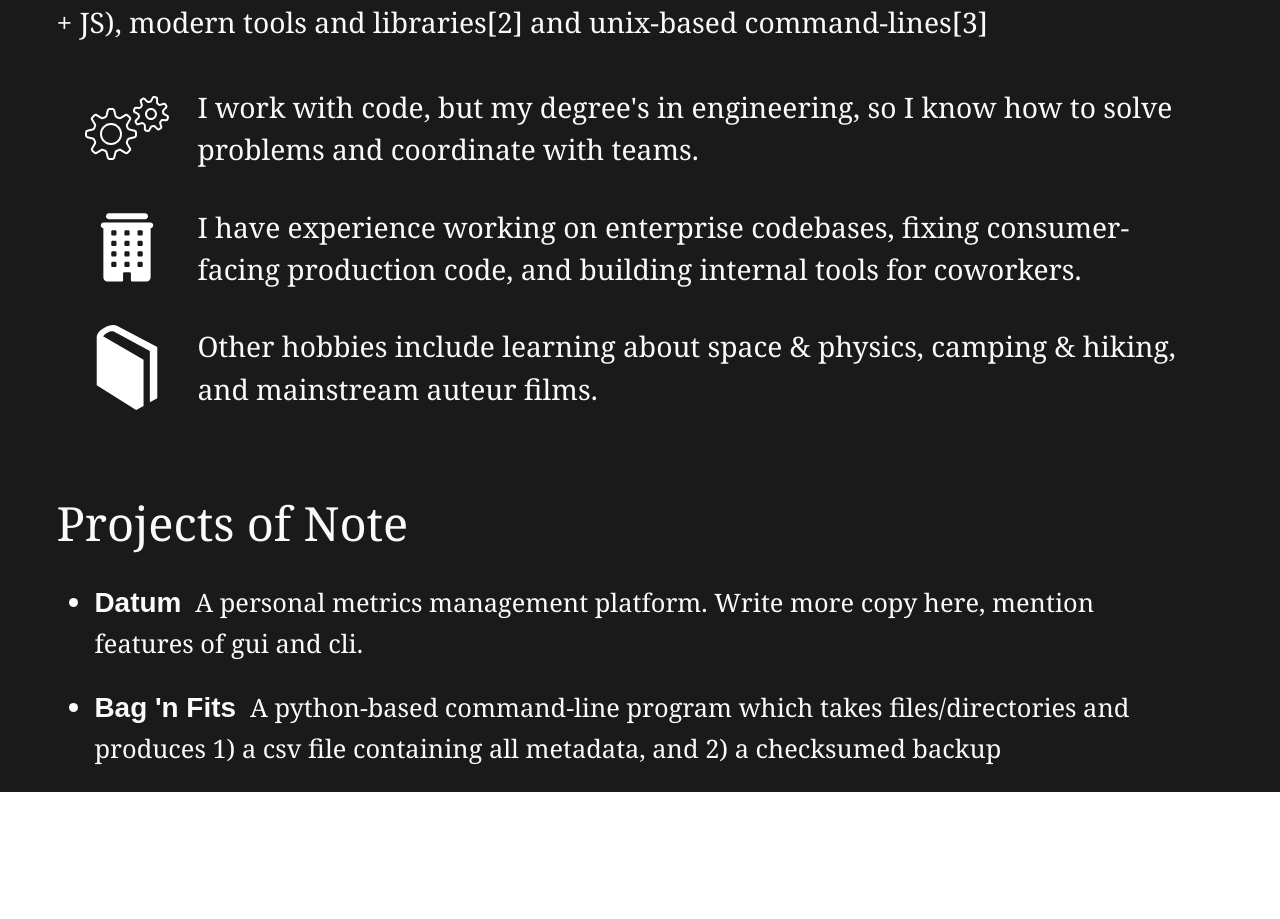
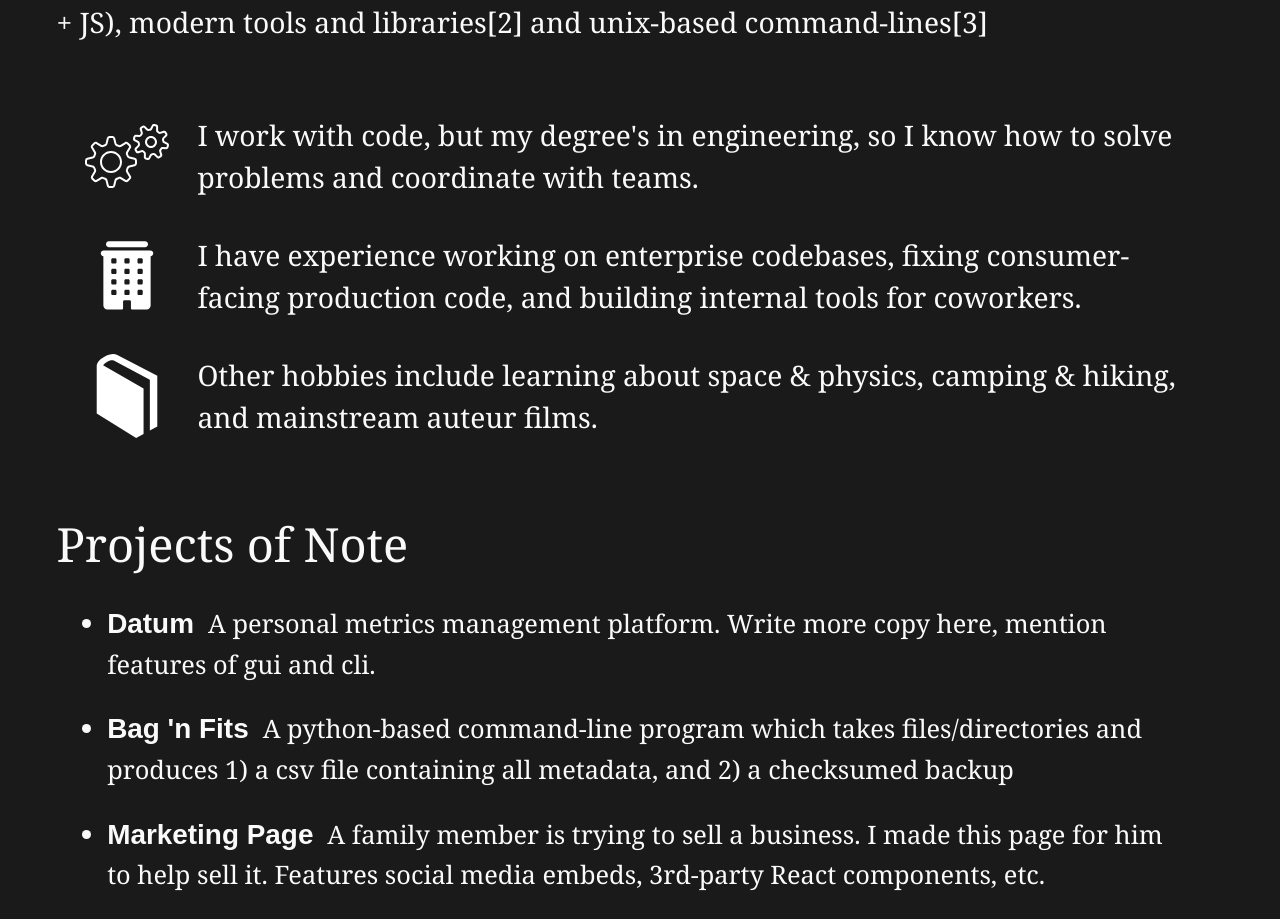
Before and after one commit to tdkohlbeck/hire.travisk.info, a React (Create React App) app: page / in a window 1280 px wide. Shown: the part 309-1228 px from the top of the page. Before the commit the page ends 1101 px from the top, so only its background shows below. Built offline with nearby package versions, Linux system fonts and the light colour scheme.

Commit message:
adds medium list placeholder, tweaks layout of big list

```diff
--- a/src/App.css
+++ b/src/App.css
@@ -45,13 +45,13 @@ section#big {
 #big ul {
 	/*font-size: .9em;*/
 	list-style: none;
-	padding: 1.5em 0;
+	margin: 2.5em 0;
 }
 
 #big li {
 	display: flex;
 	align-items: center;
-	padding-bottom: 1.25em;
+	margin-bottom: 1.25em;
 }
 
 img#gear {
@@ -75,7 +75,7 @@ section#medium > header {
 
 #medium ul {
 	font-size: .9em;
-	margin: 0 1.5em;
+	margin: 0 2em;
 }
 
 #medium li {
--- a/src/App.js
+++ b/src/App.js
@@ -10,9 +10,11 @@ const engineering_blurb = 'I work with code, but my degree\'s in engineering, so
 //const engineering_blurb2 = 'These days I build with code, but I was taught engineering, so I know how to solve problems and coordinate with teams.'
 const experience_blurb = 'I have experience working on enterprise codebases, fixing consumer-facing production code, and building internal tools for coworkers.'
 const personal_blurb = 'Other hobbies include learning about space & physics, camping & hiking, and mainstream auteur films.'
+
 // project copy
 const datum_blurb = 'A personal metrics management platform. Write more copy here, mention features of gui and cli.'
 const bag_n_fits_blurb = 'A python-based command-line program which takes files/directories and produces 1) a csv file containing all metadata, and 2) a checksumed backup'
+const car_wash_blurb = 'A family member is trying to sell a business. I made this page for him to help sell it. Features social media embeds, 3rd-party React components, etc.'
 
 function App() {
   return (
@@ -46,6 +48,10 @@ function App() {
 						<span className='project-title'>Bag 'n Fits</span>
 						{bag_n_fits_blurb}
 					</li>
+					<li>
+						<span className='project-title'>Marketing Page</span>
+						{car_wash_blurb}
+					</li>
 				</ul>
       </section>
       <section id='small'>
```
